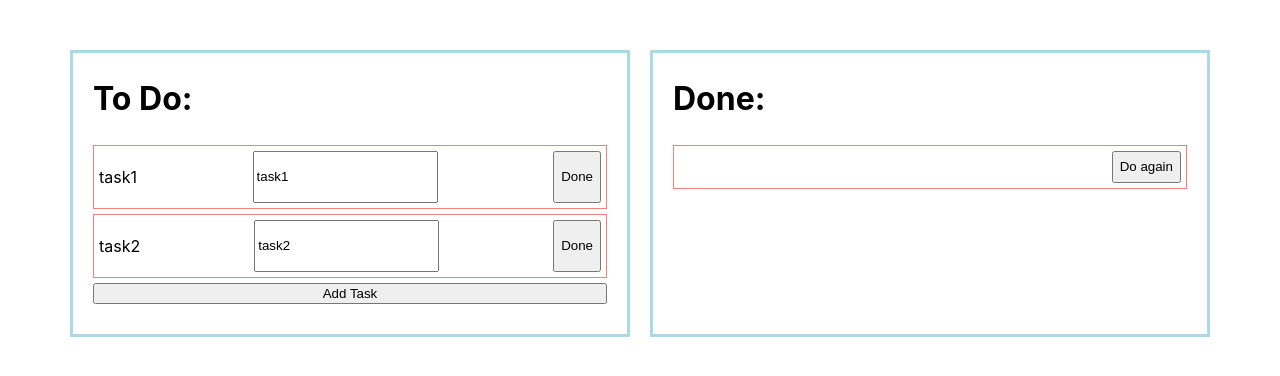
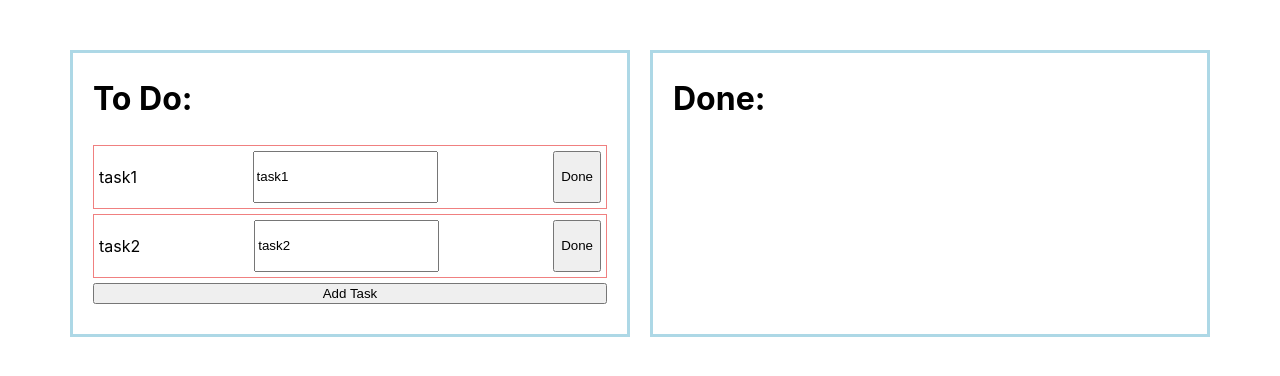
Before and after one commit to OnlineNomad/lecture-eighteen, a React (Create React App) app in the folder lecture-eighteen/: page / in a window 1280 px wide. Shown: the top 376 px of the page. Built offline with nearby package versions, Linux system fonts and the light colour scheme.

Commit message:
Finish Task

```diff
--- a/lecture-eighteen/src/App.js
+++ b/lecture-eighteen/src/App.js
@@ -8,7 +8,7 @@ class App extends Component {
 
   state = {
     taskNames: [{taskName: 'task1'}, {taskName: 'task2'}],
-    doneTaskNames: [{taskNameDone: ''}]
+    doneTaskNames: []
     // taskNames: 'task1'
   }
 
@@ -27,15 +27,31 @@ class App extends Component {
 
   }
 
-  removeTask = (task, index) => {
+  doneTask = (task, index) => {
     const taskNames = [...this.state.taskNames];
     const doneTaskNames = [...this.state.doneTaskNames];
     taskNames.splice(index, 1);
     doneTaskNames.push({taskNameDone: task});
     this.setState({taskNames});
     this.setState({doneTaskNames});
+  }
+
+  doAgain = (task, index) => {
+    const taskNames = [...this.state.taskNames];
+    const doneTaskNames = [...this.state.doneTaskNames];
+    doneTaskNames.splice(index, 1);
+    this.setState({doneTaskNames});
+    taskNames.push({taskName: task});
+    this.setState({taskNames});
 
   }
+
+  deleteTask = (index) => {
+    const doneTaskNames = [...this.state.doneTaskNames];
+    doneTaskNames.splice(index, 1);
+    this.setState({doneTaskNames});
+  }
+
 
 
   render() {
@@ -49,7 +65,7 @@ class App extends Component {
 
                     {this.state.taskNames.map((task, index) => {
                       return (
-                        <ToDoElement key={index} value={task.taskName} onChange={(e) => this.onChange(e, index)} removeTask={()=> this.removeTask(task.taskName,index)}/>
+                        <ToDoElement key={index} value={task.taskName} onChange={(e) => this.onChange(e, index)} doneTask={()=> this.doneTask(task.taskName,index)}/>
                       )
 
                     })}
@@ -62,7 +78,7 @@ class App extends Component {
                     <h1 className="done-header">Done: </h1>
                     {this.state.doneTaskNames.map((task, index)=>{
                       return (
-                        <DoneElement key={index} value={task.taskNameDone}/>
+                        <DoneElement key={index} value={task.taskNameDone} doAgain={() => this.doAgain(task.taskNameDone ,index)} deleteTask={() => this.deleteTask(index)}/>
                       )
                     })}
                 </div>
--- a/lecture-eighteen/src/DoneElement.jsx
+++ b/lecture-eighteen/src/DoneElement.jsx
@@ -2,7 +2,8 @@ const DoneElement = (props) => {
     return (
         <div className="done-element-wrapper">
             <p className="done-task">{props.value}</p>
-            <button className="done-add-button">Do again</button>
+            <button className="done-add-button" onClick={props.doAgain}>Do again</button>
+            <button onClick={props.deleteTask}>Delete</button>
         </div>
     )
 }
--- a/lecture-eighteen/src/ToDoElement.jsx
+++ b/lecture-eighteen/src/ToDoElement.jsx
@@ -3,7 +3,7 @@ const ToDoElement = (props) => {
         <div className="todo-element-wrapper">
             <p className="todo-task">{props.value}</p>
             <input type="text" value={props.value} onChange={props.onChange}/>
-            <button className="todo-done-button" onClick={props.removeTask}>Done</button>
+            <button className="todo-done-button" onClick={props.doneTask}>Done</button>
         </div>
     )
 }
```
